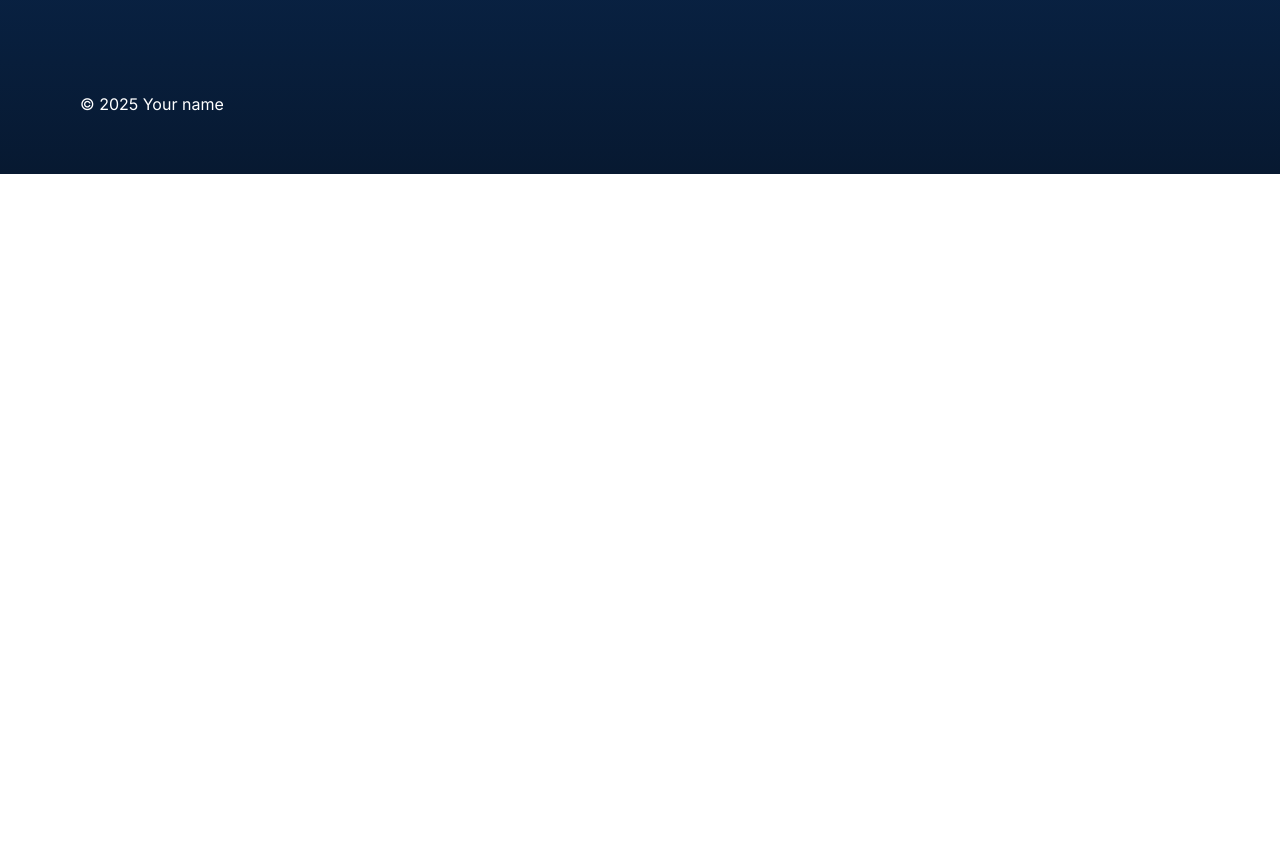
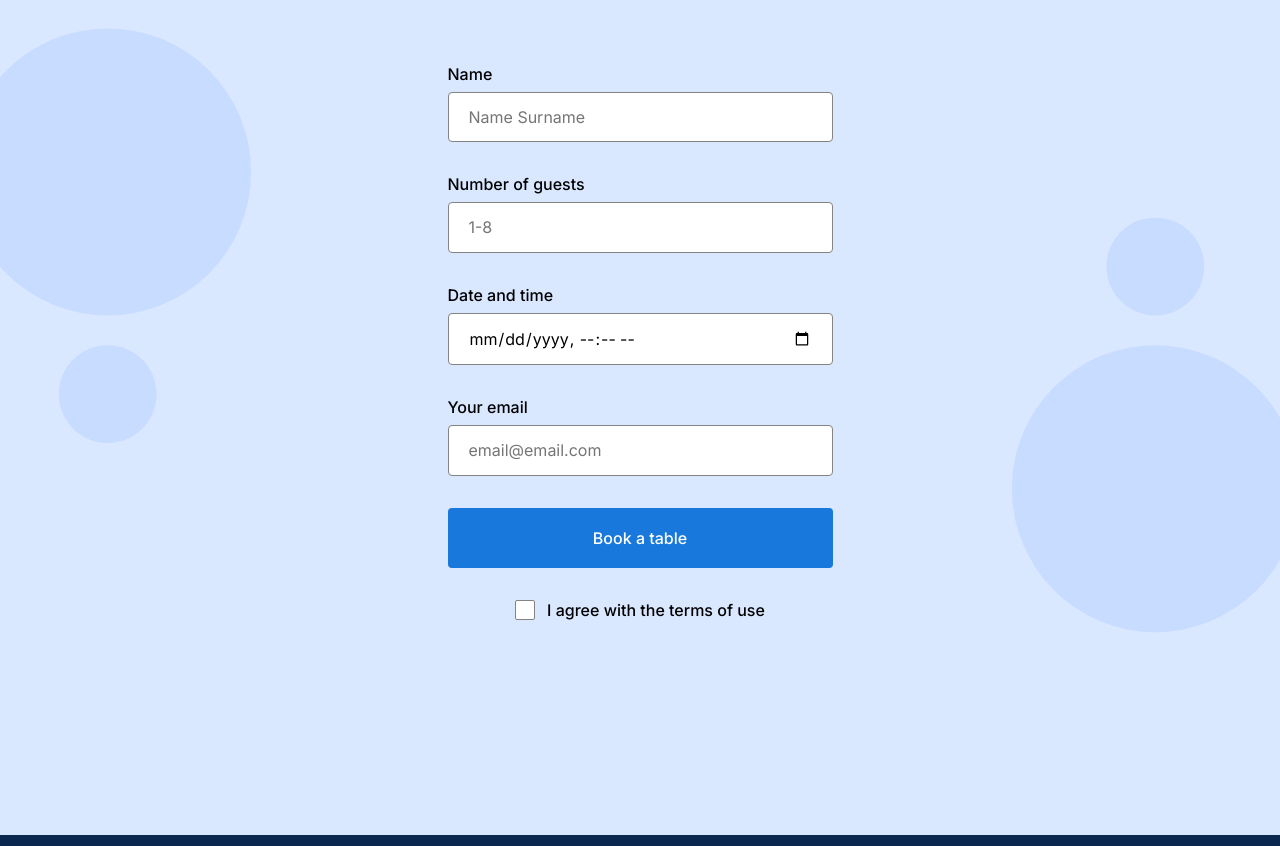
Before and after one commit to Tavion-Harris/se_project_coffeeshop-ft, a plain HTML site: page index.html in a window 1280 px wide. Shown: the part 1830-2676 px from the top of the page. Before the commit the page ends 2004 px from the top, so only its background shows below. Drawn offline with Linux system fonts and the light colour scheme.

Commit message:
second stage

```diff
--- a/index.html
+++ b/index.html
@@ -76,7 +76,7 @@
                 referrerpolicy="strict-origin-when-cross-origin"
                 allowfullscreen
               ></iframe>
-              <p class="recipes__video-caption">Aeropress recipe 10min</p>
+              <p class="recipes__video-caption">Aeropress recipe ~5 min</p>
             </li>
             <li>
               <iframe
@@ -87,11 +87,69 @@
                 referrerpolicy="strict-origin-when-cross-origin"
                 allowfullscreen
               ></iframe>
-              <p class="recipes__video-caption">French press recipe 10min</p>
+              <p class="recipes__video-caption">French press recipe ~15 min</p>
             </li>
           </ul>
         </section>
+
+        <section class="reservation">
+          <h2 class="reservation__title">Book a table</h2>
+          <form class="form reservation__form">
+            <fieldset class="form__fieldset">
+              <label for="name" class="form__label">
+                Name
+                <input
+                  id="name"
+                  type="text"
+                  class="form__input"
+                  placeholder="Name Surname"
+                  required
+                />
+              </label>
+              <label for="guests" class="form__label">
+                Number of guests
+                <input
+                  id="guests"
+                  type="number"
+                  class="form__input"
+                  placeholder="1-8"
+                  required
+                />
+              </label>
+              <label for="datetime" class="form__label">
+                Date and time
+                <input
+                  id="datetime"
+                  type="datetime-local"
+                  class="form__input"
+                  required
+                />
+              </label>
+              <label for="email" class="form__label">
+                Your email
+                <input
+                  id="email"
+                  type="email"
+                  class="form__input"
+                  placeholder="email@email.com"
+                  required
+                />
+              </label>
+            </fieldset>
+            <button type="submit" class="form__button">Book a table</button>
+            <label for="terms" class="form__label form__label_type_checkbox">
+              <input
+                id="terms"
+                type="checkbox"
+                class="form__checkbox"
+                required
+              />
+              I agree with the terms of use
+            </label>
+          </form>
+        </section>
       </main>
+
       <footer class="footer">
         <div class="footer__content">
           <img
--- a/pages/index.css
+++ b/pages/index.css
@@ -7,6 +7,7 @@
   line-height: 20px;
 }
 
+/* ---------------- HEADER ---------------- */
 .header {
   display: flex;
   flex-direction: column;
@@ -95,9 +96,10 @@
   text-decoration: none;
 }
 
+/* ---------------- RECIPES ---------------- */
 .recipes {
   background-color: #0a2750;
-  background-image: url(../images/background_recipes.svg);
+  background-image: url("../images/background_recipes.svg");
   background-repeat: no-repeat;
   background-position: center;
   background-size: cover;
@@ -109,7 +111,6 @@
   margin: 0 0 24px;
   max-width: 580px;
   font-family: "Inter";
-  font-style: normal;
   font-weight: 500;
   font-size: 44px;
   line-height: 52px;
@@ -119,8 +120,6 @@
   margin: 0 0 80px;
   max-width: 438px;
   font-family: "Noto Serif";
-  font-style: normal;
-  font-weight: normal;
   font-size: 20px;
   line-height: 30px;
 }
@@ -140,15 +139,113 @@
   display: block;
 }
 
-.recipes_video-caption {
-  margin: 24px 0 0 ;
+.recipes__video-caption {
+  margin: 24px 0 0;
   font-family: "Inter";
-  font-style: normal;
   font-weight: 500;
   font-size: 20px;
   line-height: 30px;
 }
 
+/* ---------------- RESERVATION ---------------- */
+.reservation {
+  padding: 100px 0 215px;
+  background: #D9E7FF url("../images/background_reservation.svg") no-repeat center/cover;
+}
+
+.reservation__title {
+  text-align: center;
+  margin: 0 0 80px;
+  font-family: Inter, Arial, sans-serif;
+  font-weight: 500;
+  font-size: 44px;
+  line-height: 52px;
+}
+
+.reservation__form {
+  margin: 0 auto;
+}
+
+.form {
+  max-width: 385px;
+}
+
+.form__fieldset {
+  margin: 0;
+  padding: 0;
+  border: none;
+}
+
+.form__label {
+  display: block;
+  margin-bottom: 32px;
+  font-family: Inter, Arial, sans-serif;
+  font-weight: 500;
+  font-size: 16px;
+  line-height: 20px;
+}
+
+.form__input {
+  display: block;
+  margin-top: 8px;
+  width: 100%;
+  padding: 15px 20px;
+  border: 1px solid #838383;
+  border-radius: 4px;
+  box-sizing: border-box;
+  color: #000;
+}
+
+.form__button {
+  width: 100%;
+  padding: 20px 0;
+  margin-bottom: 32px;
+  border-radius: 4px;
+  background-color: #1878DC;
+  color: #fff;
+  font-family: Inter, Arial, sans-serif;
+  font-weight: 500;
+  font-size: 16px;
+  line-height: 20px;
+  transition: background-color 0.3s;
+  border: none;
+  cursor: pointer;
+}
+
+.form__button:hover {
+  background-color: #3F96F3;
+}
+
+.form__checkbox {
+  appearance: none;
+  -webkit-appearance: none;
+  -moz-appearance: none;
+  width: 20px;
+  height: 20px;
+  border: 1px solid #838383;
+  border-radius: 2px;
+  background-color: #fff;
+  cursor: pointer;
+  position: relative;
+}
+
+.form__checkbox:checked {
+  background-color: #1878DC;
+  background-image: url("../images/check.svg");
+  background-repeat: no-repeat;
+  background-position: center;
+  background-size: 14px 14px;
+}
+
+.form__label_type_checkbox {
+  display: flex;
+  justify-content: center;
+  align-items: center;
+  margin: 0;
+  gap: 12px;
+}
+
+/* ---------------- FOOTER ---------------- */
 .footer {
   padding: 60px 80px;
   background: linear-gradient(180deg, #0a2850 0%, #071931 100%);
```
